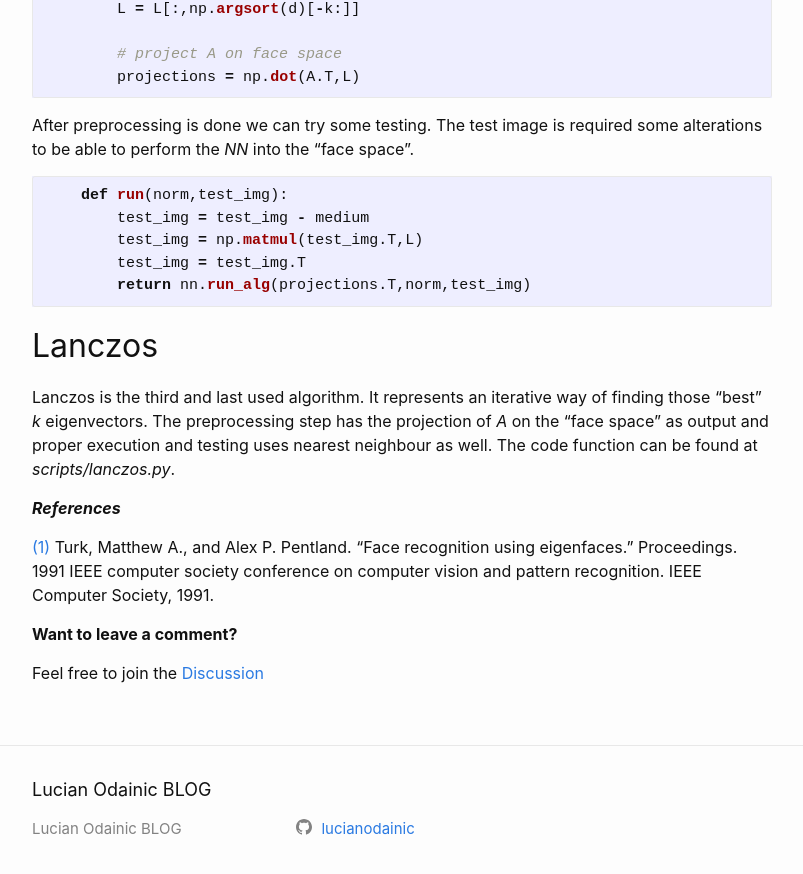
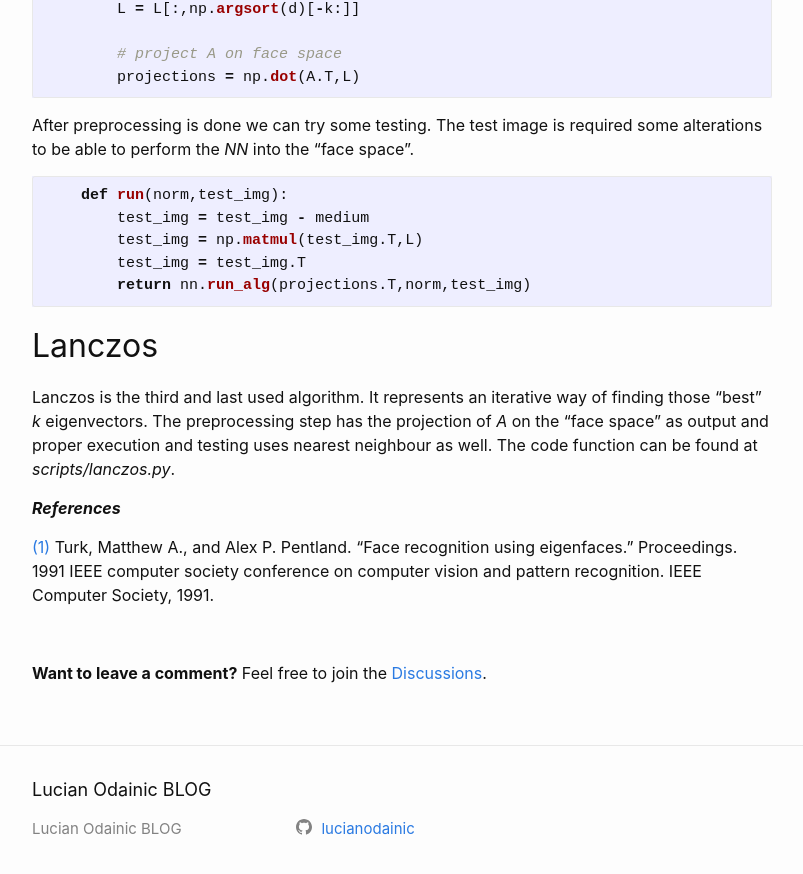
Before and after one commit to lucianodainic/lucianodainic.github.io, a Jekyll site: the page built from _posts/2022-06-20-face-recognition-algorithms-comparison-analysis.markdown, in a window 1280 px wide and 900 px high, scrolled down 2440 px. Shown: the top 874 px of the window, without its empty margins (238-1041 px from the left). Built offline with Jekyll 4.4.1, drawn with Linux system fonts in a browser that asks for light colours.

Commit message:
Update post

```diff
--- a/_posts/2022-06-20-face-recognition-algorithms-comparison-analysis.markdown
+++ b/_posts/2022-06-20-face-recognition-algorithms-comparison-analysis.markdown
@@ -111,6 +111,6 @@ ___References___
 
 [(1)](https://www.cin.ufpe.br/~rps/Artigos/Face%20Recognition%20Using%20Eigenfaces.pdf) Turk, Matthew A., and Alex P. Pentland. "Face recognition using eigenfaces." Proceedings. 1991 IEEE computer society conference on computer vision and pattern recognition. IEEE Computer Society, 1991.
 
-__Want to leave a comment?__
+&nbsp;
 
-Feel free to join the [Discussion](https://github.com/lucianodainic/face-recognition/discussions/1)
+__Want to leave a comment?__ Feel free to join the [Discussions](https://github.com/lucianodainic/face-recognition/discussions/1).
```
